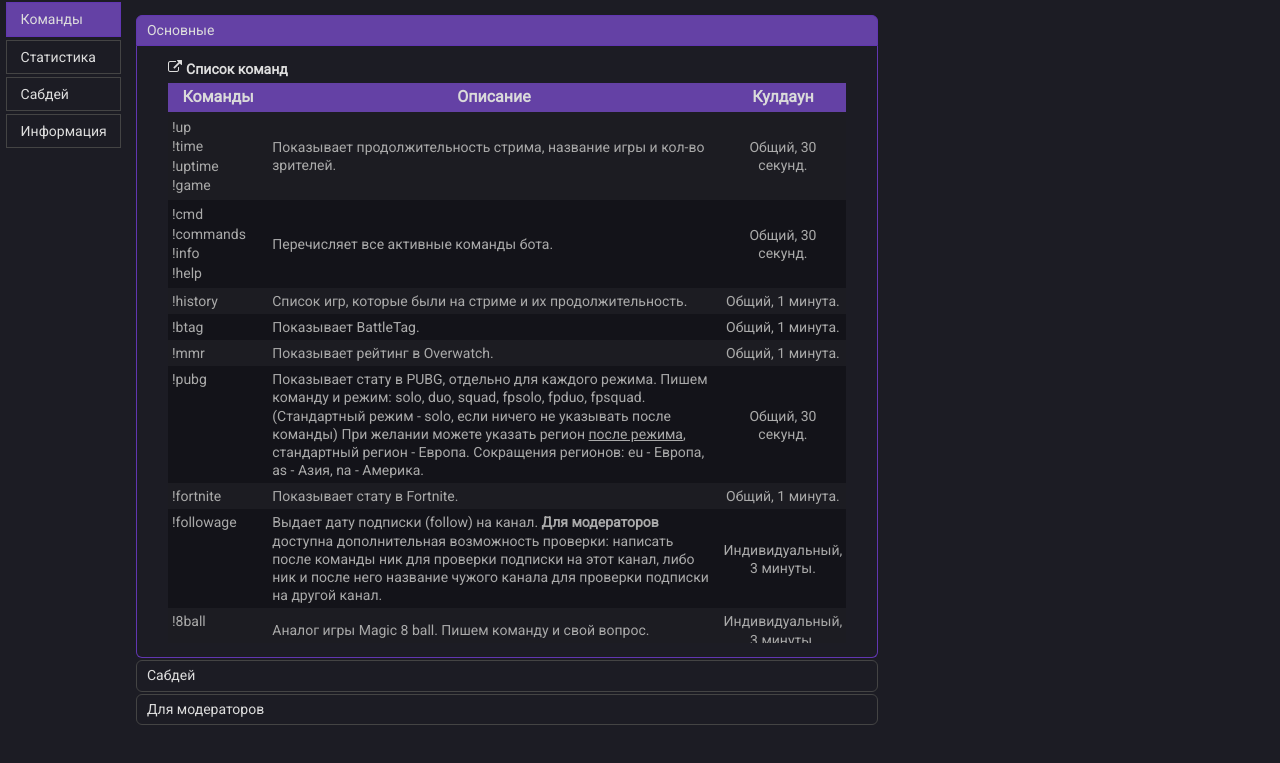
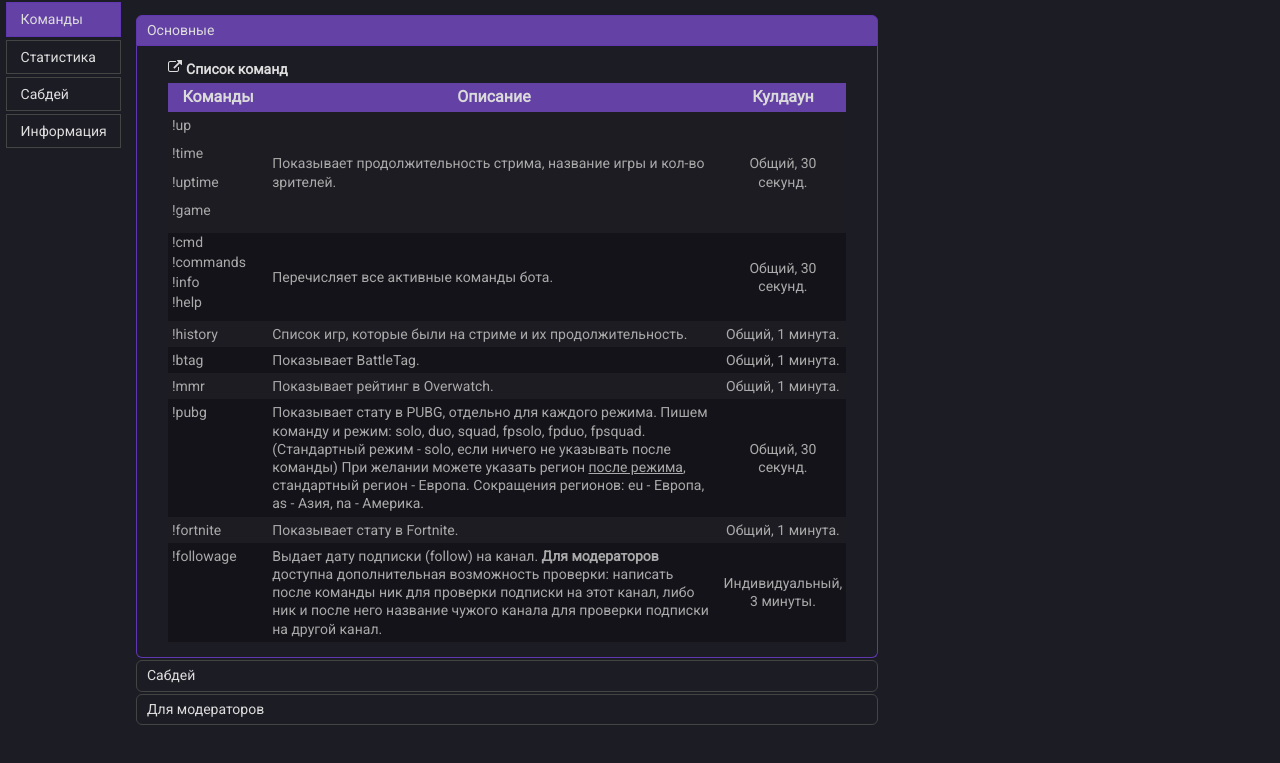
Before and after one commit to MrPupster/mrpupster.github.io, a plain HTML site: page index.html in a window 1280 px wide. Shown: the part 79-842 px from the top of the page. Drawn offline with nearby package versions, Linux system fonts and the light colour scheme.

Commit message:
Update commands.html

```diff
--- a/commands.html
+++ b/commands.html
@@ -5,10 +5,10 @@
     <div>
 
         <style>
-            p {
+/*             p {
                 margin-top: 0.1em;
                 margin-bottom: 0.1em;
-            }
+            } */
 
             /*             .cmd,
             .cmd td {
@@ -54,7 +54,7 @@
                 </tr>
 
                 <tr class="textList">
-                    <td style="width: 15%">
+                    <td style="width: 15%; line-height: 10px;">
                         <p>!cmd</p>
                         <p>!commands</p>
                         <p>!info</p>
```
